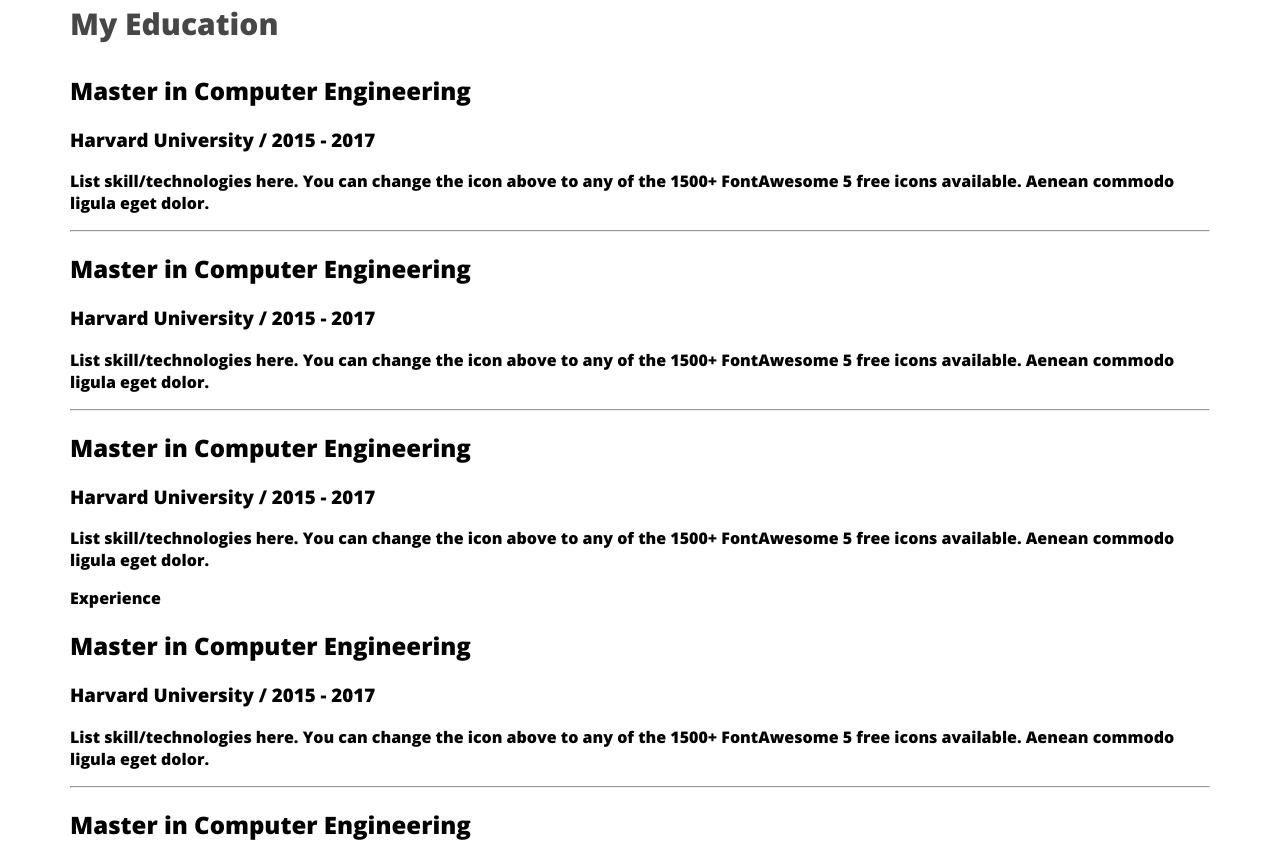
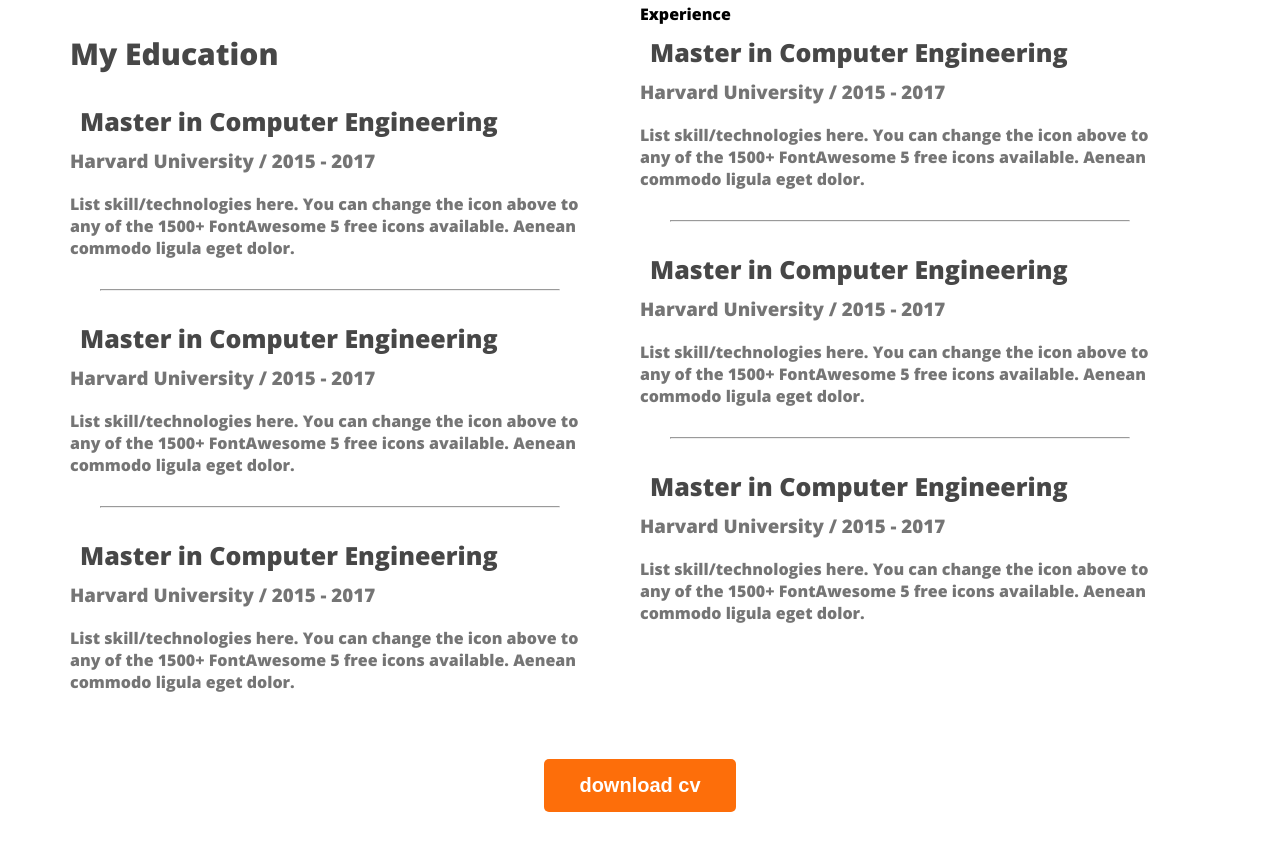
Before and after one commit to nasermunshi/devolaper-potfolio, a plain HTML site: page index.html in a window 1280 px wide. Shown: the part 2404-3248 px from the top of the page. After the commit the page ends 3224 px from the top, so only its background shows below. Drawn offline with nearby package versions, Linux system fonts and the light colour scheme.

Commit message:
add a finished the rasume

```diff
--- a/index.html
+++ b/index.html
@@ -88,6 +88,7 @@
 </section>
 <section>
    <h3 class="section-title">A summary of My Resume</h3>
+
 <div class="resume-container">
    <div class="resume-column">
       <h3 class="resume-column-title">My Education</h3>
@@ -144,7 +145,9 @@
    </div>
 
 </div>
-
+<div class="download-cv">
+   <button class="btn-primary">download cv</button>
+</div>
 </section>
    </main>
    <footer>
--- a/styles/protfolio.css
+++ b/styles/protfolio.css
@@ -150,5 +150,30 @@ main section {
     font-size: 30px;
 
     font-weight: 700;
+}
+.resume-container{
+    display: flex;
+    gap: 50px;
+}
+.resume-item-institute{
+  margin-bottom: 20px;
+  margin-top: 0px;
+}
 
+.resume-item-institute, .resume-item-description{
+    color:  #757575;
 }
+.resume-item-title{
+
+color:  #474747;
+font-size: 25px;
+font-weight: 700;
+margin: 10px;
+}
+.resume-container hr{
+    margin: 30px;
+}
+.download-cv{
+text-align: center;
+margin-top: 50px;
+}
```
